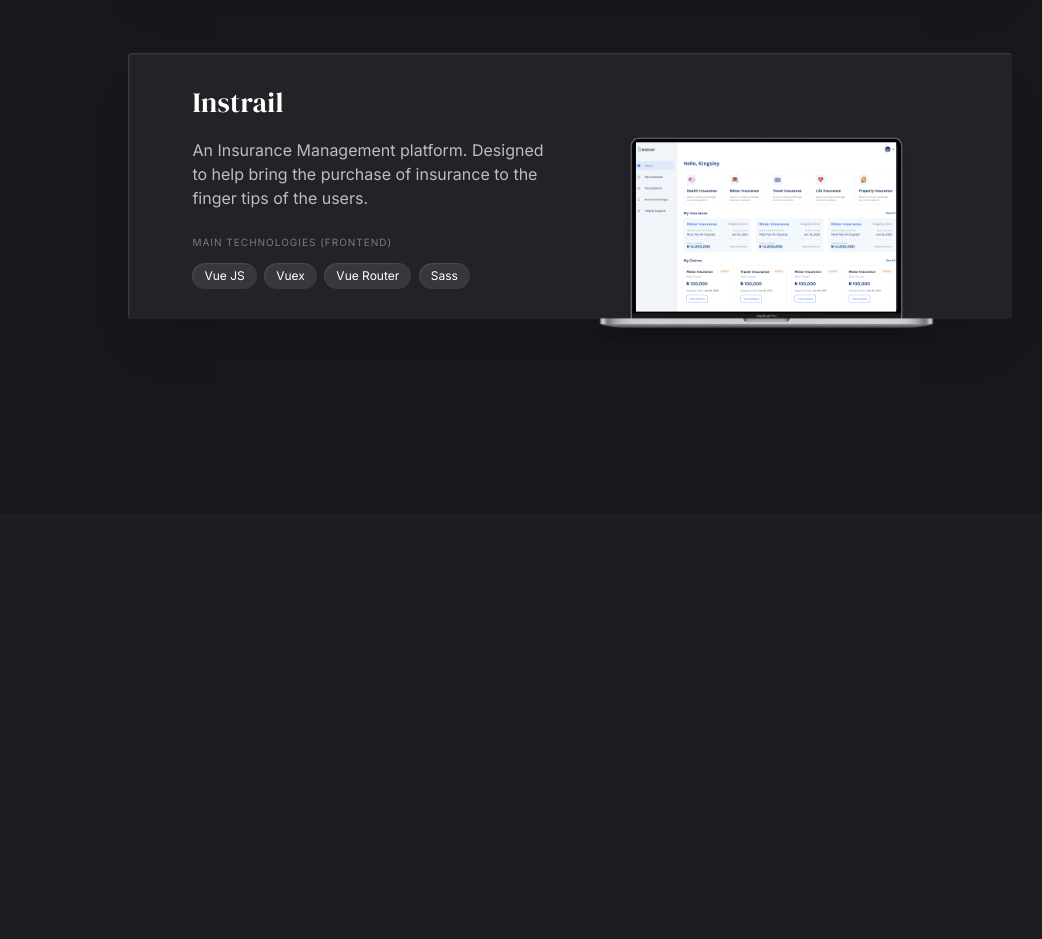
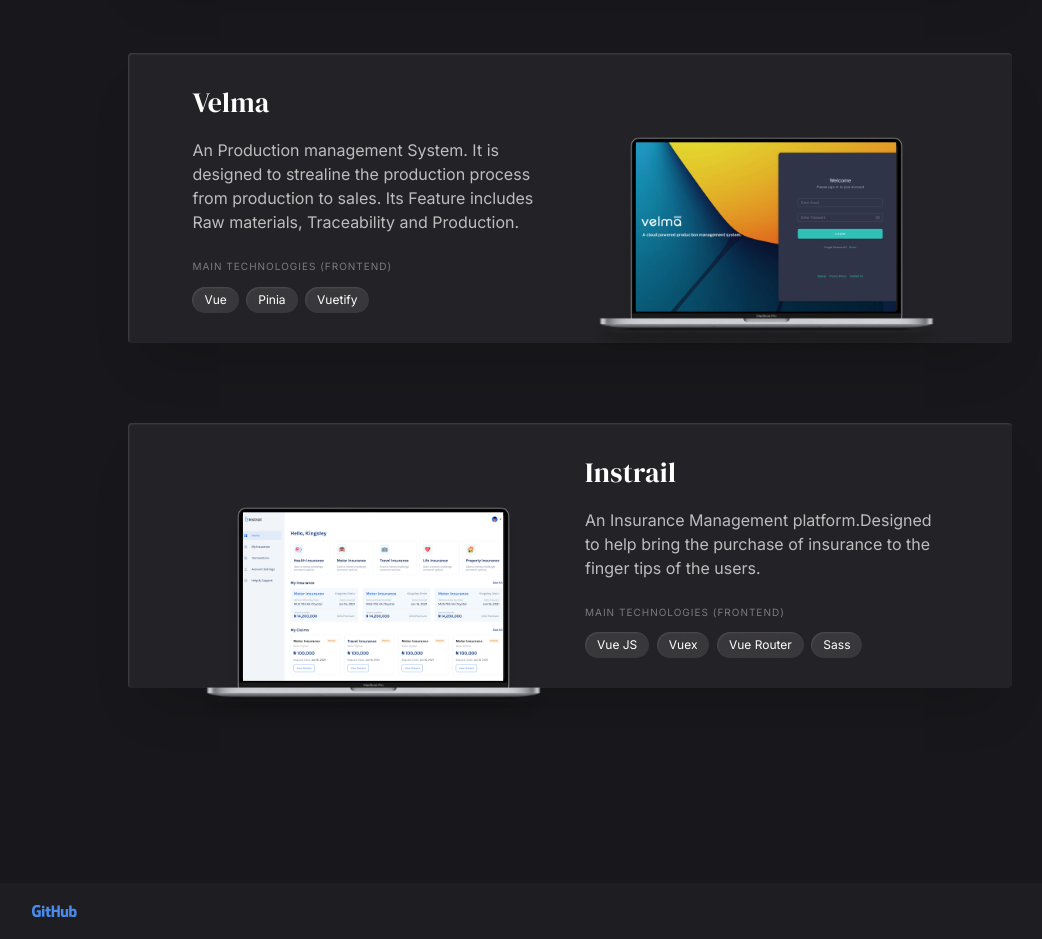
Before and after one commit to Smahya/portfolio-v1, a Nuxt app: page /Projects in a window 1280 px wide. Shown: the part 1140-2079 px from the top of the page, without its empty margins (70-1112 px from the left). Before the commit the page ends 1654 px from the top, so only its background shows below. Built offline with nearby package versions, Linux system fonts and the light colour scheme.

Commit message:
chore: added new project and footer

```diff
--- /dev/null
+++ b/components/Footer.vue
@@ -0,0 +1,19 @@
+<template>
+  <div class="container">
+  <NuxtLink to="https://github.com/andro-juli">
+    <img src="@/assets/images/github.svg" class="icon" alt="" />
+  </NuxtLink>
+  </div>
+</template>
+
+<script setup></script>
+
+<style lang="scss" scoped>
+.container {
+ padding: 2rem 0;
+
+ .icon {
+  cursor: pointer;
+ }
+}
+</style>
--- a/components/Navbar.vue
+++ b/components/Navbar.vue
@@ -1,7 +1,7 @@
 <template>
   <nav class="navbar__main">
     <div class="navbar container">
-      <img src="@/assets/images/mahya.svg" alt="" />
+      <img src="@/assets/images/mahya.svg" class="logo" alt="" @click="$router.push('/')" />
       <div class="navbar__menu">
         <div v-for="navlink in navlinks" :key="navlink">
           <NuxtLink :to="navlink.path" :target="navlink.target">{{ navlink.link }}</NuxtLink>
@@ -47,6 +47,10 @@
 .navbar {
   display: flex;
   justify-content: space-between;
+
+  .logo {
+    cursor: pointer;
+  }
 }
 .navbar__menu {
   display: none;
--- a/components/ProjectSection.vue
+++ b/components/ProjectSection.vue
@@ -27,6 +27,7 @@
 import Kwerty from '@/assets/images/kwerty.png';
 import Hrms from '@/assets/images/hrms.png';
 import Instrail from '@/assets/images/instrail.png';
+import Velma from '@/assets/images/velma.png';
 import { ref } from "vue";
 export default {
   props: {
@@ -53,9 +54,17 @@
         path: 'https://ghana-hrms.enyata.com/login',
       },
       {
+        name: "Velma",
+        description:
+          "An Production management System. It is designed to strealine the production process from production to sales. Its Feature includes Raw materials, Traceability and Production.",
+        techs: ["Vue", "Pinia", "Vuetify"],
+        imageUrl: Velma,
+        path: 'https://app.velmafactory.com/login',
+      },
+      {
         name: "Instrail",
         description:
-          "An Insurance Management platform. Designed to help bring the purchase of insurance to the finger tips of the users.",
+          "An Insurance Management platform.Designed to help bring the purchase of insurance to the finger tips of the users.",
         techs: ["Vue JS", "Vuex", "Vue Router", "Sass"],
         imageUrl: Instrail,
       },
--- a/layouts/default.vue
+++ b/layouts/default.vue
@@ -2,6 +2,7 @@
   <div class="page__layout">
    <Navbar />
    <slot />
+   <Footer />
   </div>
 </template>
 
```
Also changed, not shown: assets/images/github.svg (added), assets/images/velma.png (added).
